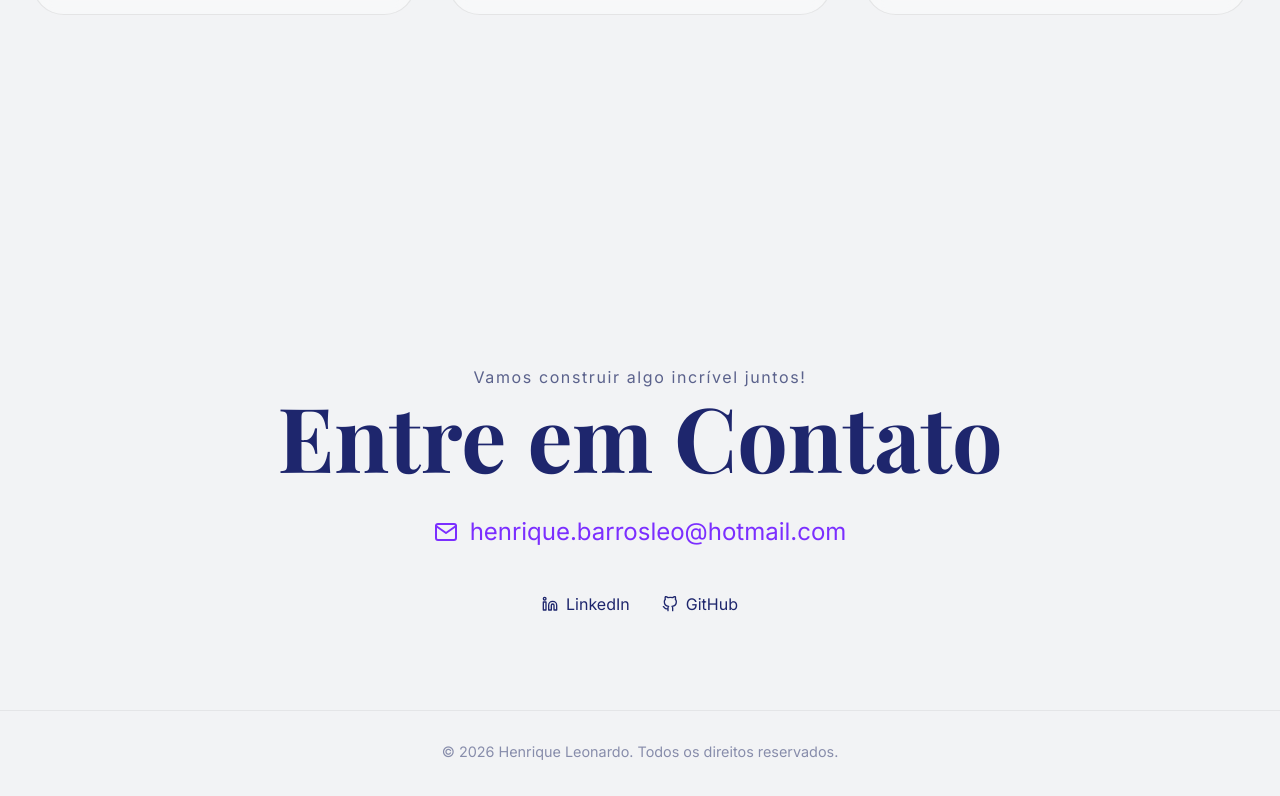
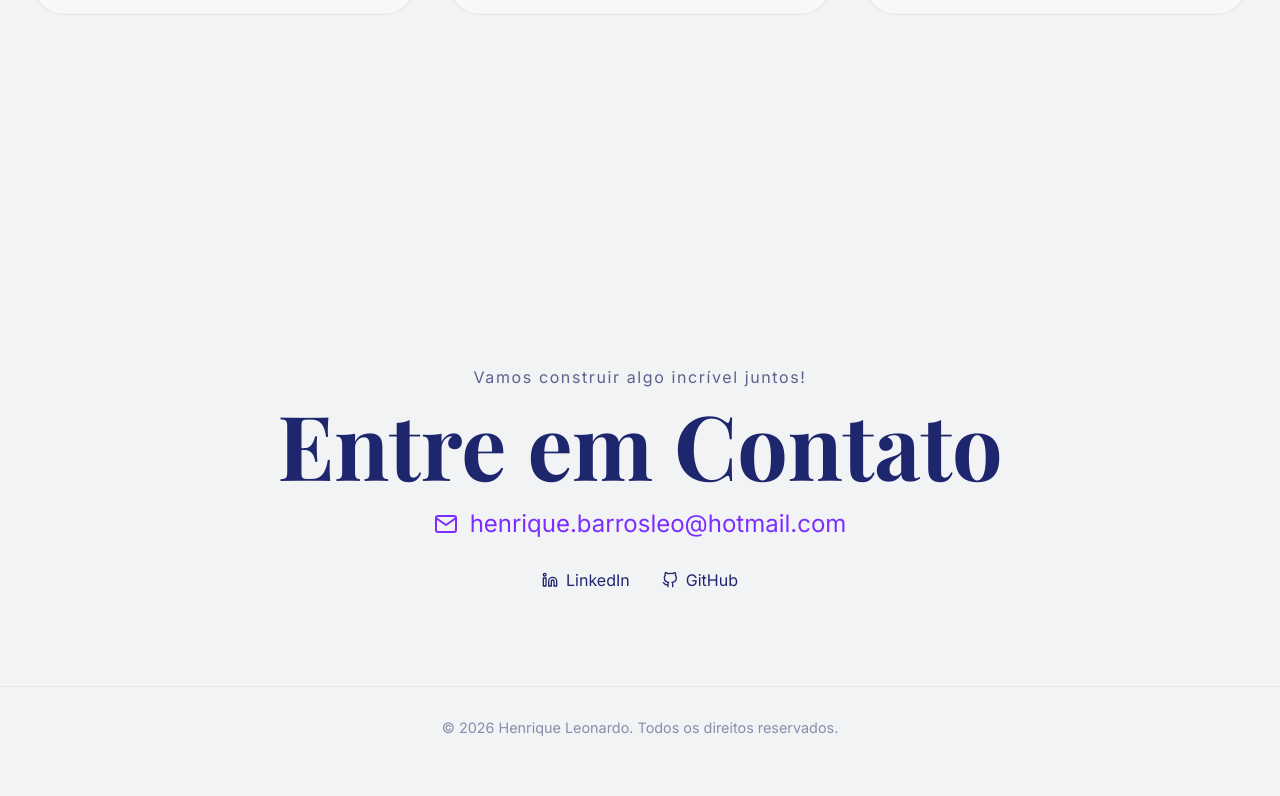
Before and after one commit to Henricantin/portfolio, a React (Vite) app: page / in a window 1280 px wide. Shown: the part 3069-3865 px from the top of the page. Built offline with nearby package versions, Linux system fonts and the light colour scheme.

Commit message:
update contact css

```diff
--- a/src/sections/contact/Contact.module.css
+++ b/src/sections/contact/Contact.module.css
@@ -10,9 +10,18 @@
 
 	align-items: center;
 
-	gap: 2rem;
+	gap: 1rem;
 
 	text-align: center;
+}
+
+.header {
+	display: flex;
+	flex-direction: column;
+
+	align-items: center;
+
+	gap: 0.5rem;
 }
 
 .label {
```
